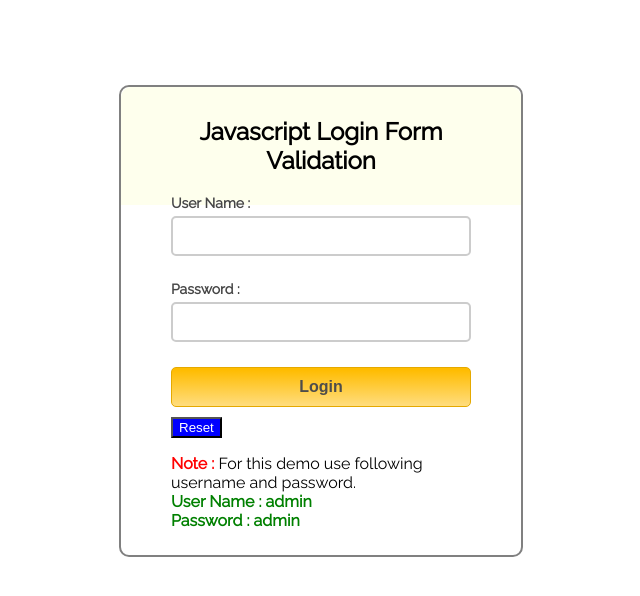
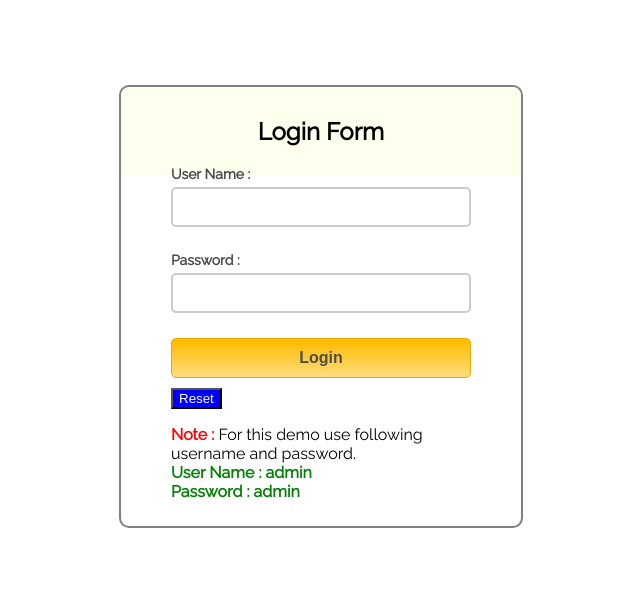
Before and after one commit to Bhuvanasridhar/assignment-5, a plain HTML site: page index.html in a window 1280 px wide. Shown: the whole page, without its empty margins (71-711 px from the left). Drawn offline with Linux system fonts and the light colour scheme.

Commit message:
Update index.html

```diff
--- a/index.html
+++ b/index.html
@@ -9,7 +9,7 @@
 <body>
 <div class="container">
 <div class="main">
-<h2>Javascript Login Form Validation</h2>
+<h2>Login Form </h2>
 <form id="form_id" method="post" name="myform">
 <label>User Name :</label>
 <input type="text" name="username" id="username"/>
```
